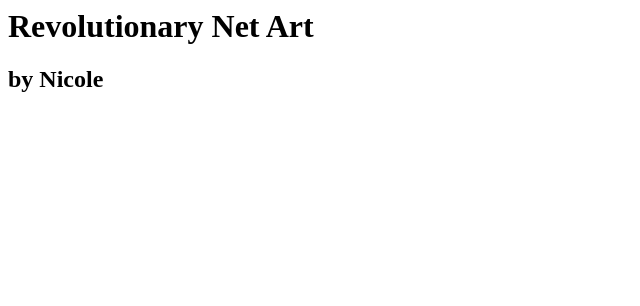
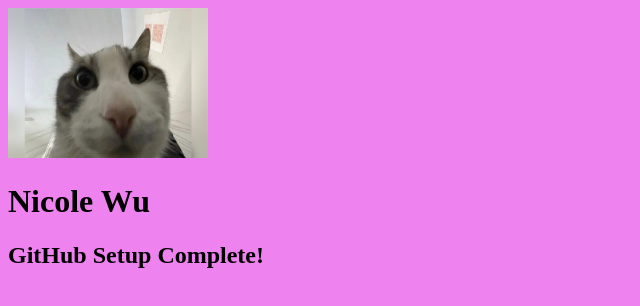
Before and after one commit to n9wu/exercise3-Nicole-Wu, a plain HTML site: page index.html in a window 1280 px wide. Shown: the whole page, without its empty margins (0-640 px from the left). Drawn offline with Linux system fonts and the light colour scheme.

Commit message:
exercise 3 complete

```diff
--- a/index.html
+++ b/index.html
@@ -1,2 +1,17 @@
-<h1>Revolutionary Net Art</h1>
-<h2>by Nicole</h2>
+<!DOCTYPE html>
+<html lang="en-CA" style="background-color:Violet;">
+<head>
+<title>Github Setting</title>
+</head>
+<body>
+
+<meta charset="UTF-8">
+
+<!--Made by Nicole Wu on Jan 29, 2025-->
+
+<img src="meme.jpg" alt="my outlook" width="200" height="150">
+<h1>Nicole Wu</h1>
+<h2>GitHub Setup Complete!</h2>
+
+</body>
+</html>
```
